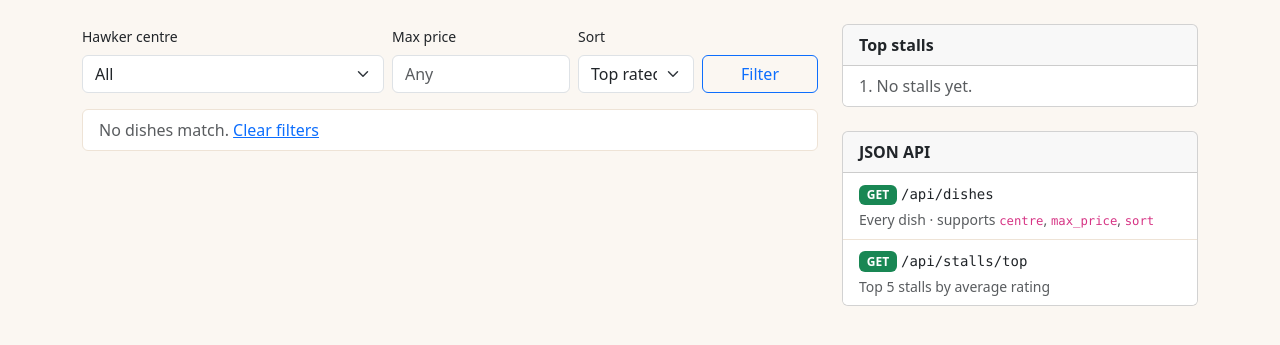
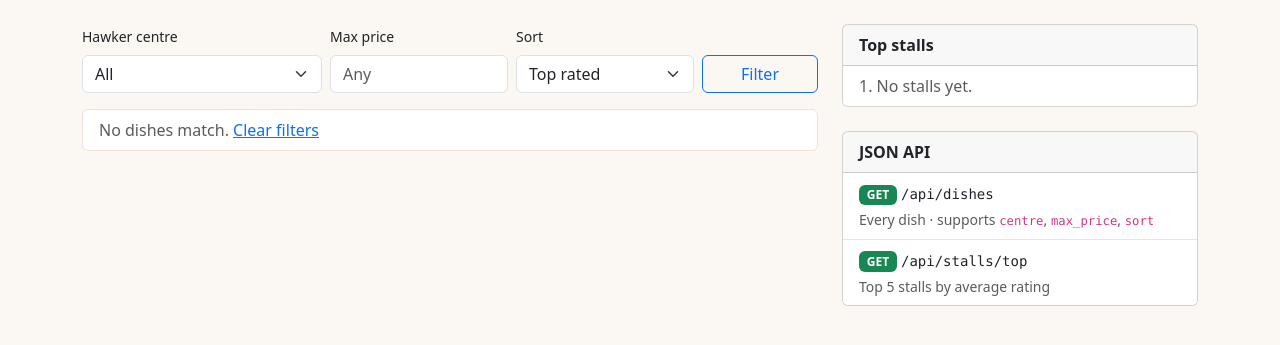
Before and after one commit to Mohariz999/makan-log, a Flask app: page / in a window 1280 px wide. Shown: the part 57-402 px from the top of the page. Run offline with Flask 3, Linux system fonts and the light colour scheme; some libraries are stand-ins or nearby versions.

Commit message:
Return JSON errors from the API and tidy the filter and add forms

```diff
--- a/app.py
+++ b/app.py
@@ -13,6 +13,7 @@
 from flask_sqlalchemy import SQLAlchemy
 from flask_wtf.csrf import CSRFProtect
 from sqlalchemy import func
+from werkzeug.exceptions import HTTPException
 
 load_dotenv()
 db = SQLAlchemy()
@@ -85,6 +86,10 @@
             .limit(limit).all())
 
 
+def hawker_centres():
+    return [row[0] for row in db.session.query(Stall.hawker_centre).distinct().order_by(Stall.hawker_centre)]
+
+
 def parse_dish_form(form):
     """Validate the add-dish form; returns cleaned values or raises ValueError."""
     values = {key: (form.get(key) or "").strip() for key in
@@ -129,15 +134,21 @@
     csrf.init_app(app)
     app.json.compact = False  # indented JSON, readable when the API is opened in a browser
 
+    @app.errorhandler(HTTPException)
+    def handle_http_error(error):
+        """API clients get JSON errors; pages keep Flask's default HTML error page."""
+        if request.path.startswith("/api/"):
+            return jsonify(error=error.name, message=error.description), error.code
+        return error
+
     @app.template_filter("sgd")
     def sgd(value):
         return f"${Decimal(str(value)):,.2f}"
 
     @app.get("/")
     def index():
-        dishes = filtered_dishes(request.args).all()
-        centres = [row[0] for row in db.session.query(Stall.hawker_centre).distinct().order_by(Stall.hawker_centre)]
-        return render_template("index.html", dishes=dishes, leaderboard=stall_leaderboard(), centres=centres,
+        dishes = filtered_dishes(request.args).limit(200).all()
+        return render_template("index.html", dishes=dishes, leaderboard=stall_leaderboard(), centres=hawker_centres(),
                                sorts=SORTS, filters=request.args,
                                api_filters={key: value for key, value in request.args.items() if value})
 
@@ -150,8 +161,8 @@
                 return redirect(url_for("index", sort="newest"))
             except ValueError as error:
                 flash(str(error), "danger")
-                return render_template("new_dish.html", form=request.form), 400
-        return render_template("new_dish.html", form={})
+                return render_template("new_dish.html", form=request.form, centres=hawker_centres()), 400
+        return render_template("new_dish.html", form={}, centres=hawker_centres())
 
     @app.get("/api/dishes")
     def api_dishes():
--- a/templates/index.html
+++ b/templates/index.html
@@ -3,7 +3,7 @@
 <div class="row g-4">
   <div class="col-lg-8">
     <form class="row g-2 align-items-end mb-3" method="get">
-      <div class="col-sm-5">
+      <div class="col-md-4">
         <label class="form-label small" for="centre">Hawker centre</label>
         <select class="form-select" id="centre" name="centre">
           <option value="">All</option>
@@ -12,12 +12,12 @@
           {% endfor %}
         </select>
       </div>
-      <div class="col-sm-3">
+      <div class="col-6 col-md-3">
         <label class="form-label small" for="max_price">Max price</label>
         <input class="form-control" id="max_price" name="max_price" type="number" min="0" step="0.5"
                value="{{ filters.get('max_price', '') }}" placeholder="Any">
       </div>
-      <div class="col-sm-2">
+      <div class="col-6 col-md-3">
         <label class="form-label small" for="sort">Sort</label>
         <select class="form-select" id="sort" name="sort">
           {% for key, label in sorts.items() %}
@@ -25,7 +25,7 @@
           {% endfor %}
         </select>
       </div>
-      <div class="col-sm-2"><button class="btn btn-outline-primary w-100">Filter</button></div>
+      <div class="col-md-2"><button class="btn btn-outline-primary w-100">Filter</button></div>
     </form>
 
     <div class="list-group">
--- a/templates/new_dish.html
+++ b/templates/new_dish.html
@@ -11,7 +11,9 @@
           <div class="col-sm-6"><label class="form-label" for="stall">Stall</label>
             <input class="form-control" id="stall" name="stall" maxlength="120" required value="{{ form.get('stall', '') }}"></div>
           <div class="col-sm-6"><label class="form-label" for="hawker_centre">Hawker centre</label>
-            <input class="form-control" id="hawker_centre" name="hawker_centre" maxlength="120" required value="{{ form.get('hawker_centre', '') }}"></div>
+            <input class="form-control" id="hawker_centre" name="hawker_centre" maxlength="120" required list="centre-options"
+                   value="{{ form.get('hawker_centre', '') }}">
+            <datalist id="centre-options">{% for centre in centres %}<option value="{{ centre }}">{% endfor %}</datalist></div>
           <div class="col-sm-6"><label class="form-label" for="dish">Dish</label>
             <input class="form-control" id="dish" name="dish" maxlength="120" required value="{{ form.get('dish', '') }}"></div>
           <div class="col-sm-6"><label class="form-label" for="cuisine">Cuisine</label>
```
Also changed, not shown: tests/test_app.py (+12 -0 lines).
